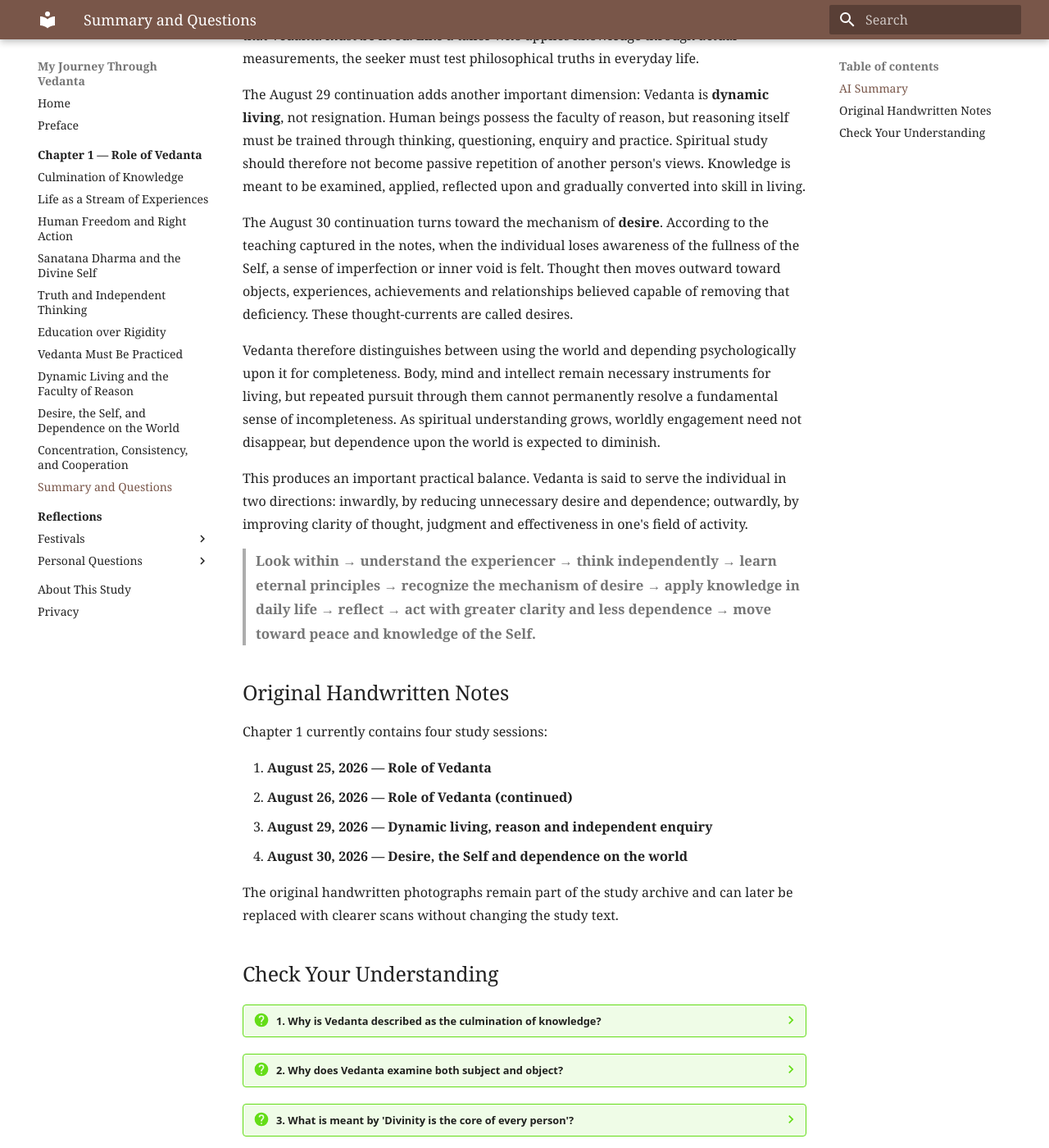
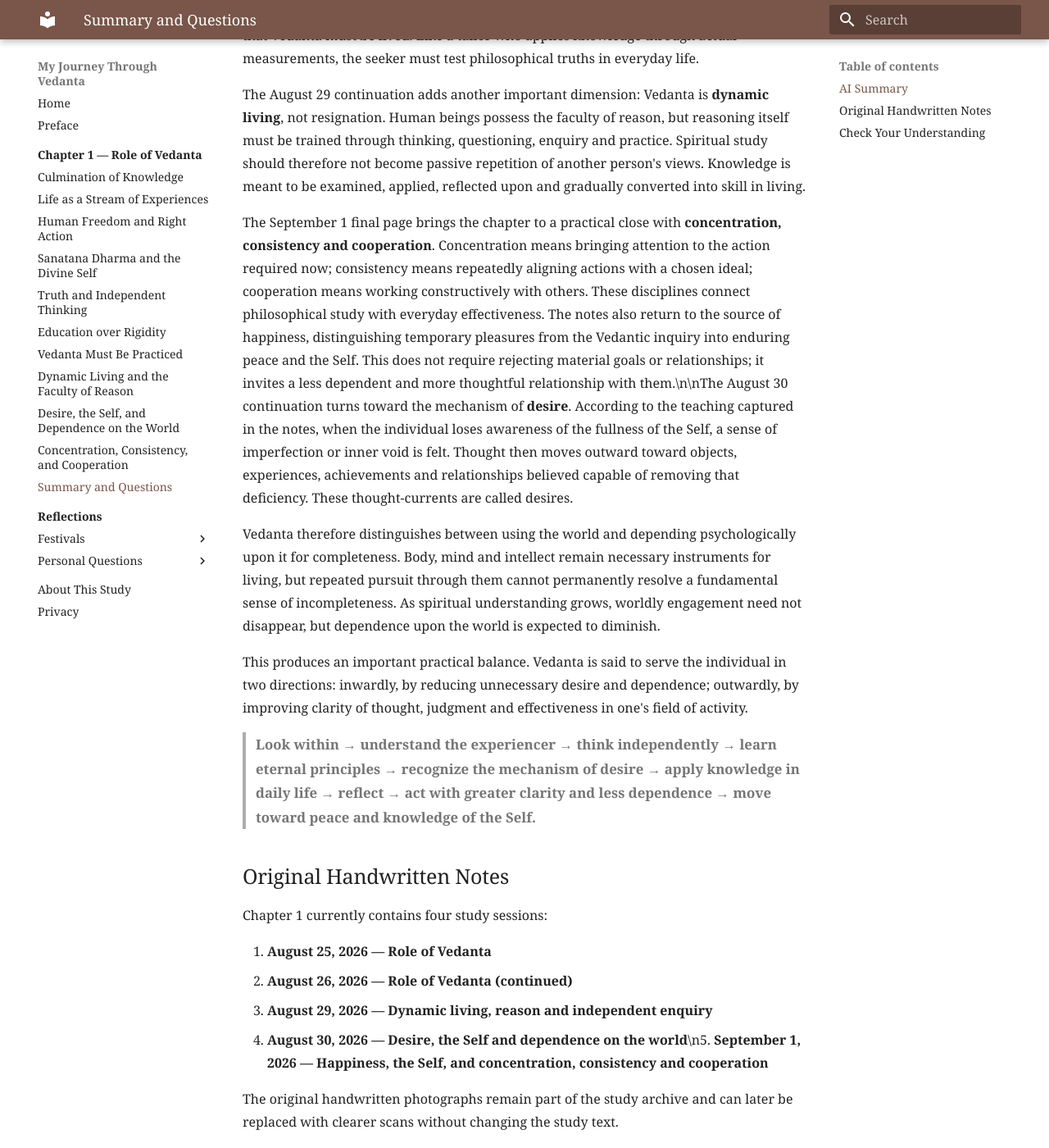
Before and after one commit to pavanturlapati/my-journey-through-vedanta, an MkDocs documentation site: the page built from docs/chapter-01/08-summary-and-questions.md, in a window 1280 px wide and 1400 px high, scrolled down 870 px. Shown: the whole window at 82% size. Built offline with MkDocs 1.6.1 and Material for MkDocs 9.7.7, drawn with Linux system fonts in a browser that asks for light colours; some of the changed text lies outside the part shown.

Commit message:
Update Chapter 1 summary with final study session

```diff
--- a/docs/chapter-01/08-summary-and-questions.md
+++ b/docs/chapter-01/08-summary-and-questions.md
@@ -16,7 +16,7 @@ Vedanta is therefore presented as education rather than rigid prescription. Last
 
 The August 29 continuation adds another important dimension: Vedanta is **dynamic living**, not resignation. Human beings possess the faculty of reason, but reasoning itself must be trained through thinking, questioning, enquiry and practice. Spiritual study should therefore not become passive repetition of another person's views. Knowledge is meant to be examined, applied, reflected upon and gradually converted into skill in living.
 
-The August 30 continuation turns toward the mechanism of **desire**. According to the teaching captured in the notes, when the individual loses awareness of the fullness of the Self, a sense of imperfection or inner void is felt. Thought then moves outward toward objects, experiences, achievements and relationships believed capable of removing that deficiency. These thought-currents are called desires.
+The September 1 final page brings the chapter to a practical close with **concentration, consistency and cooperation**. Concentration means bringing attention to the action required now; consistency means repeatedly aligning actions with a chosen ideal; cooperation means working constructively with others. These disciplines connect philosophical study with everyday effectiveness. The notes also return to the source of happiness, distinguishing temporary pleasures from the Vedantic inquiry into enduring peace and the Self. This does not require rejecting material goals or relationships; it invites a less dependent and more thoughtful relationship with them.\n\nThe August 30 continuation turns toward the mechanism of **desire**. According to the teaching captured in the notes, when the individual loses awareness of the fullness of the Self, a sense of imperfection or inner void is felt. Thought then moves outward toward objects, experiences, achievements and relationships believed capable of removing that deficiency. These thought-currents are called desires.
 
 Vedanta therefore distinguishes between using the world and depending psychologically upon it for completeness. Body, mind and intellect remain necessary instruments for living, but repeated pursuit through them cannot permanently resolve a fundamental sense of incompleteness. As spiritual understanding grows, worldly engagement need not disappear, but dependence upon the world is expected to diminish.
 
@@ -31,7 +31,7 @@ Chapter 1 currently contains four study sessions:
 1. **August 25, 2026 — Role of Vedanta**
 2. **August 26, 2026 — Role of Vedanta (continued)**
 3. **August 29, 2026 — Dynamic living, reason and independent enquiry**
-4. **August 30, 2026 — Desire, the Self and dependence on the world**
+4. **August 30, 2026 — Desire, the Self and dependence on the world**\n5. **September 1, 2026 — Happiness, the Self, and concentration, consistency and cooperation**
 
 The original handwritten photographs remain part of the study archive and can later be replaced with clearer scans without changing the study text.
 
@@ -61,5 +61,5 @@ The original handwritten photographs remain part of the study archive and can la
 ??? question "8. How do today's notes explain the origin of desire?"
     Desire begins with a felt sense of deficiency or incompleteness. Thought then moves toward an external object or experience believed capable of removing that deficiency. Vedanta asks whether this outward search is being used appropriately or whether we are asking external things to provide an inner completeness.
 
-??? question "9. Does spiritual growth mean withdrawing from worldly activity?"
+??? question "10. What are the three disciplines of excellence added on the final page?"\n    Concentration, consistency and cooperation. They mean attending to the action at hand, repeatedly acting in line with a considered ideal, and working constructively with others.\n\n??? question "11. Does looking within mean rejecting material goals and relationships?"\n    No. The notes invite a distinction between engaging with the world and depending on it entirely for inner completeness. Practical needs, relationships and meaningful goals still matter.\n\n??? question "9. Does spiritual growth mean withdrawing from worldly activity?"
     Not necessarily. The notes describe an inverse relationship between spiritual evolution and dependence on the world, not necessarily between spiritual evolution and activity itself. A person may remain active, productive and successful while becoming less psychologically dependent upon external outcomes for peace and identity.
```
